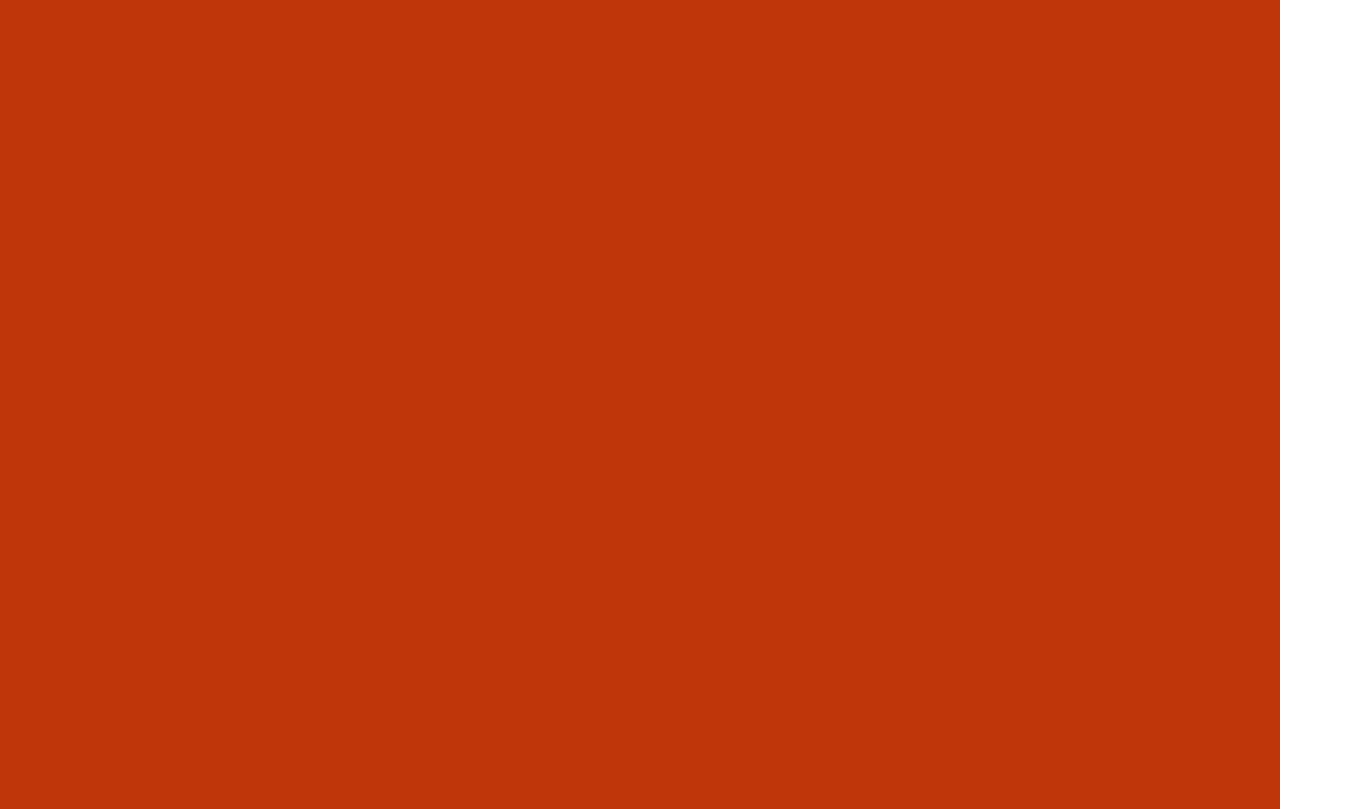
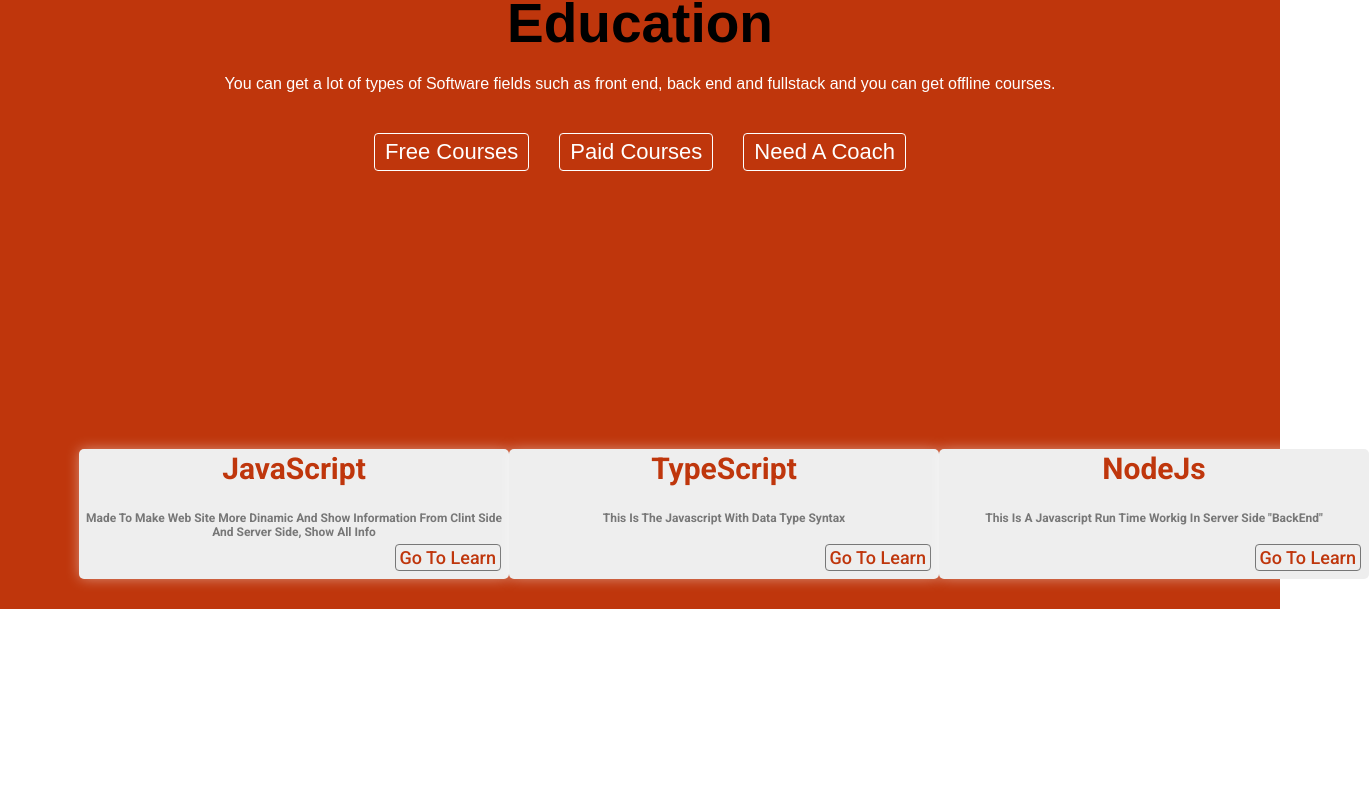
Before and after one commit to ASH-COMPONENTS/ASH-Components, a Next.js app: page / in a window 1280 px wide. Shown: the part 351-1160 px from the top of the page, 1369 px wide, since content can reach past the window. After the commit the page ends 960 px from the top, so only its background shows below. Built offline with nearby package versions, Linux system fonts and the light colour scheme.

Commit message:
handel home page and trcks

```diff
--- a/src/app/JavaScript/page.jsx
+++ b/src/app/JavaScript/page.jsx
@@ -11,7 +11,6 @@ const ubuntu_Mono = Ubuntu_Mono({
 const page = () => {
   return (
     <div className={ubuntu_Mono.className} style={{paddingTop: '60px', width: '90%', paddingLeft: '15px', paddingRight: '15px',  marginLeft: 'auto', marginRight: 'auto' }} >
-        <CodeBoard />
     </div>
   )
 }
--- a/src/app/components/navgationbar/page.jsx
+++ b/src/app/components/navgationbar/page.jsx
@@ -8,7 +8,7 @@ const Nav = () => {
         <div className={styles.navgationBar}>
             <div className='container' style={{display: 'flex', justifyContent: 'space-between', alignItems: 'center'}}>
                 <div className={styles.nav}>
-                    <h3 className={styles.brand} >ASH-EDUCATION</h3>
+                    <Link href={'/'} className={styles.brand} >ASH-EDUCATION</Link>
                     <nav className={styles.links}>
                         <Link href={'/'} className={styles.link}>home</Link>
                         <Link href={'/about'} className={styles.link}>about-us</Link>
@@ -19,8 +19,8 @@ const Nav = () => {
                                 <div className={styles.tracks}>
                                     <h3> {""}main tracks</h3>
                                     <Link href={'/about'} className={styles.link2}>ui / ux</Link>
-                                    <Link href={'/JavaScript'} className={styles.link2}>java script</Link>
-                                    <Link href={'/about'} className={styles.link2}>tyep script</Link>
+                                    <Link href={'/JavaScript'} className={styles.link2}>javaScript</Link>
+                                    <Link href={'/about'} className={styles.link2}>typeScript</Link>
                                     <Link href={'/about'} className={styles.link2}>python</Link>
                                     <Link href={'/about'} className={styles.link2}>soft skills</Link>
                                 </div>
--- a/src/app/components/trackes/Tracks.jsx
+++ b/src/app/components/trackes/Tracks.jsx
@@ -1,17 +1,27 @@
 import Link from 'next/link';
 import style from './page.module.css'
+import {Roboto} from '@next/font/google'
+import Image from 'next/image'
+
+const roboto = Roboto({
+    subsets: ['latin'],
+    weight: ['100', '300', '500', '700', '900']
+})
 
 const Tracks = (props) => {
     return (
-        <>
-            <div className={style.trackBox} >
-                <h3 className={style.name} >{props.trackName}</h3>
+        <div className={roboto.className}>
+            <div className={style.trackBox}>
+                <div className={style.header}>
+                    <h3 className={style.name} >{props.trackName}</h3>
+                    <img src={props.logo} />
+                </div>
                 <div>
                     <h3 className={style.trackInfo}>{props.trackManyInfo}</h3>
                     <Link className={style.LinkTrack} href={props.LinkTrack}>{props.linkName}</Link>
                 </div>
         </div>
-        </>
+        </div>
     )
 }
 
--- a/src/app/components/trackes/page.module.css
+++ b/src/app/components/trackes/page.module.css
@@ -1,12 +1,14 @@
 .trackBox {
         width: 430px;
         height: 130px;
-        margin-top: -30px;
-        background-color: #ffffff;
+        margin-bottom: 30px;
+        background-color: #eeeeee;
         border-radius: 5px;
         padding: 2px 4px;
         position: relative;
-        box-shadow: 0px 0px 18px -1px rgba(255, 255, 255, 0.75);
+        box-shadow: 0px 0px 14px -1px rgba(255, 255, 255, 0.50);
+        text-align: center;
+        text-transform: capitalize;
         z-index: 0;
 
         .name {
--- a/src/app/home/page.jsx
+++ b/src/app/home/page.jsx
@@ -1,15 +1,20 @@
 import styles from './page.module.css'
-
+import Link from 'next/link';
 
 const Landing = () => {
     return (
         <div className={styles.homePage} id='homePage'>
         <div className="container">
             <div className={styles.textContent}>
-            <h1 className={styles.title}>welome to <span className={styles.name}>ASH</span>-foundation for education </h1>
-            <p className={styles.description}>
-                You can get a lot of types of Software fields such as front end, back end and fullstack and you can get offline courses.
-            </p>
+                <h1 className={styles.title}>welome to <span className={styles.name}>ASH</span>-foundation for education </h1>
+                <p className={styles.description}>
+                    You can get a lot of types of Software fields such as front end, back end and fullstack and you can get offline courses.
+                </p>
+            </div>
+            <div className={styles.buttons}>
+                <Link href={'/about'} className={styles.btn} id='free'>free courses</Link>
+                <Link href={'/'} className={styles.btn} id='pay'>Paid courses</Link>
+                <Link href={'/'} className={styles.btn} id='pay'>need a coach</Link>
             </div>
         </div>
         </div>
--- a/src/app/home/page.module.css
+++ b/src/app/home/page.module.css
@@ -1,5 +1,5 @@
 .homePage{
-    height: 50vh;
+    height: 100vh;
     display: flex;
     justify-content: center;
     align-items: center;
@@ -23,4 +23,45 @@
             font-size: 16px;
         }
     }
+    .buttons{
+        display: flex;
+        justify-content: center;
+        align-items: center;
+        gap: 30px;
+        margin-top: 40px;
+
+        .btn {
+            background-color: transparent;
+            border: 1px solid #ffffff;
+            color: #ffffff;
+            padding: 5px 10px;
+            font-size: 22px;
+            border-radius: 4px;
+            text-transform: capitalize;
+            position: relative;
+            overflow: hidden;
+        }
+        .btn::after,
+        .btn::before {
+            content: '';
+            position: absolute;
+            background-color: #ffffff3e;
+            width: 50%;
+            height: 100%;
+            top: 0;
+            transition: .6s;
+        }
+        .btn::after{
+            left: -50%;
+        }
+        .btn::before {
+            right: -50%;
+        }
+        .btn:hover.btn::after {
+            left: 0;
+        }
+        .btn:hover.btn::before {
+            right: 0;
+        }
+    }
 }
--- a/src/app/page.jsx
+++ b/src/app/page.jsx
@@ -12,7 +12,7 @@ function Home() {
     <div className={mainStyles.siteContent}>
       <div className='container'>
         <Landing />
-        {/* <TracksBoxses /> */}
+        <TracksBoxses />
       </div>
     </div>
   )
--- a/src/app/page.module.css
+++ b/src/app/page.module.css
@@ -1,4 +1,3 @@
 .siteContent{
     background-color: rgb(191,54,12);
-    min-height: 200vh;
 }
```
Also changed, not shown: src/app/components/codeBoard/globals.css (+5 -5 lines), src/app/assets/js.png (added).
